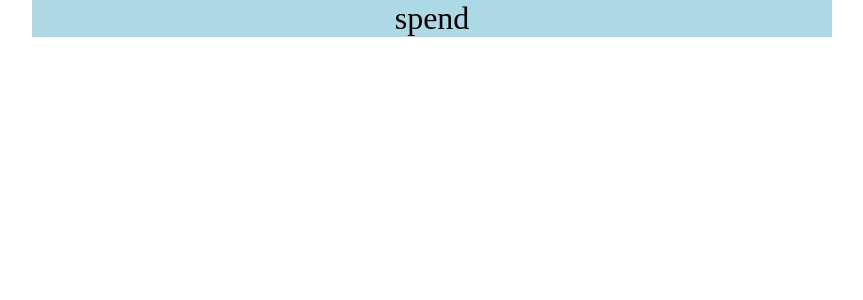
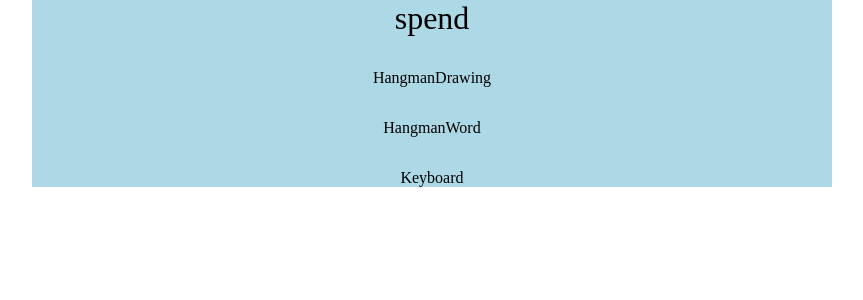
Before and after one commit to Zavista/Hangman-Project, a React (Vite) app: page / in a window 1280 px wide. Shown: the top 300 px of the page, without its empty margins (208-1071 px from the left). Built offline with nearby package versions, Linux system fonts and the light colour scheme.

Commit message:
added new components

```diff
--- a/src/App.tsx
+++ b/src/App.tsx
@@ -1,5 +1,8 @@
 import { useState, useEffect } from "react";
 import wordsData from "./wordsList.json";
+import HangmanDrawing from "./components/HangmanDrawing";
+import HangmanWord from "./components/HangmanWord";
+import Keyboard from "./components/Keyboard";
 
 const App = () => {
   const words: string[] = wordsData;
@@ -30,6 +33,9 @@ const App = () => {
   return (
     <div style={containerStyle}>
       <div style={textStyle}>{wordToGuess}</div>
+      <HangmanDrawing></HangmanDrawing>
+      <HangmanWord></HangmanWord>
+      <Keyboard></Keyboard>
     </div>
   );
 };
```
